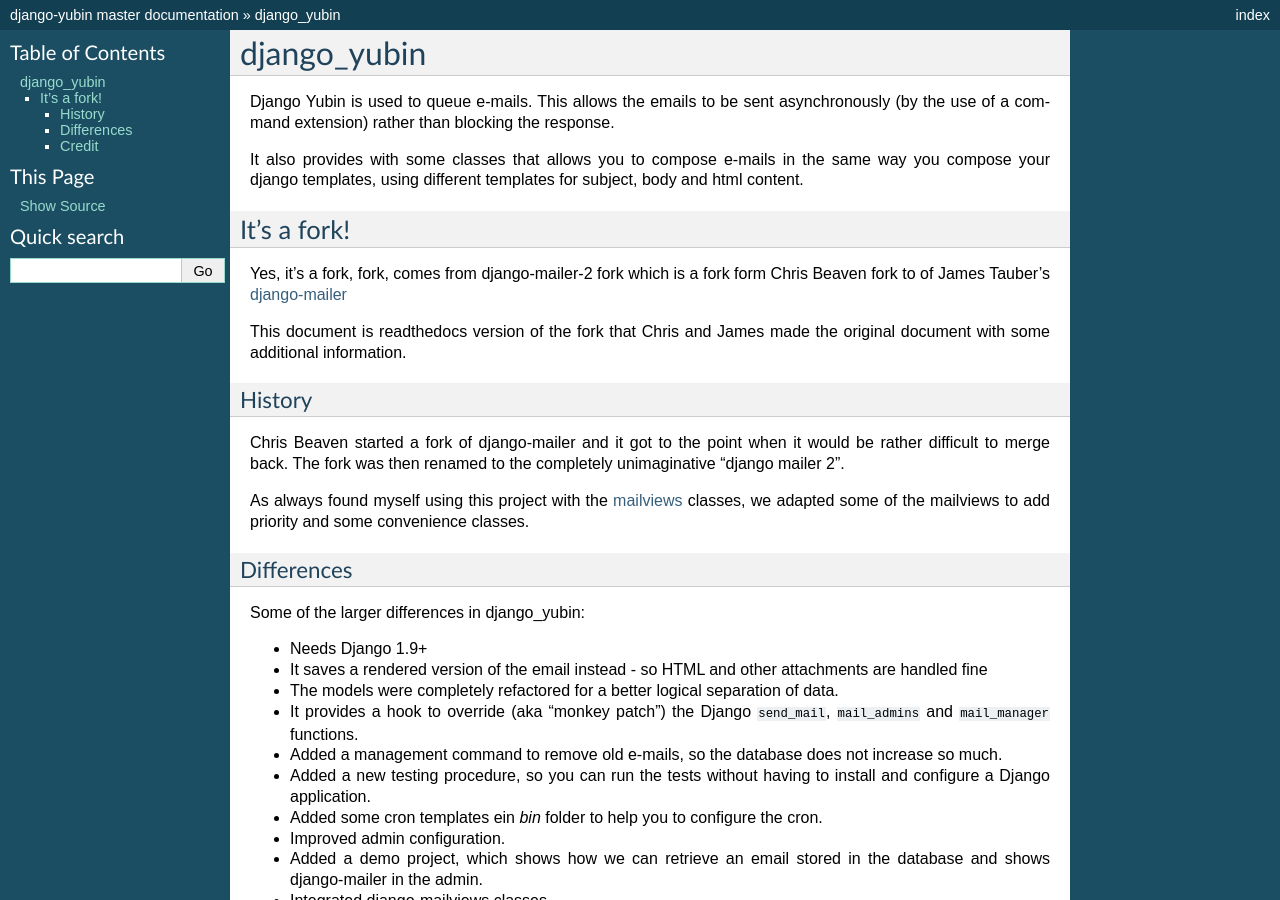
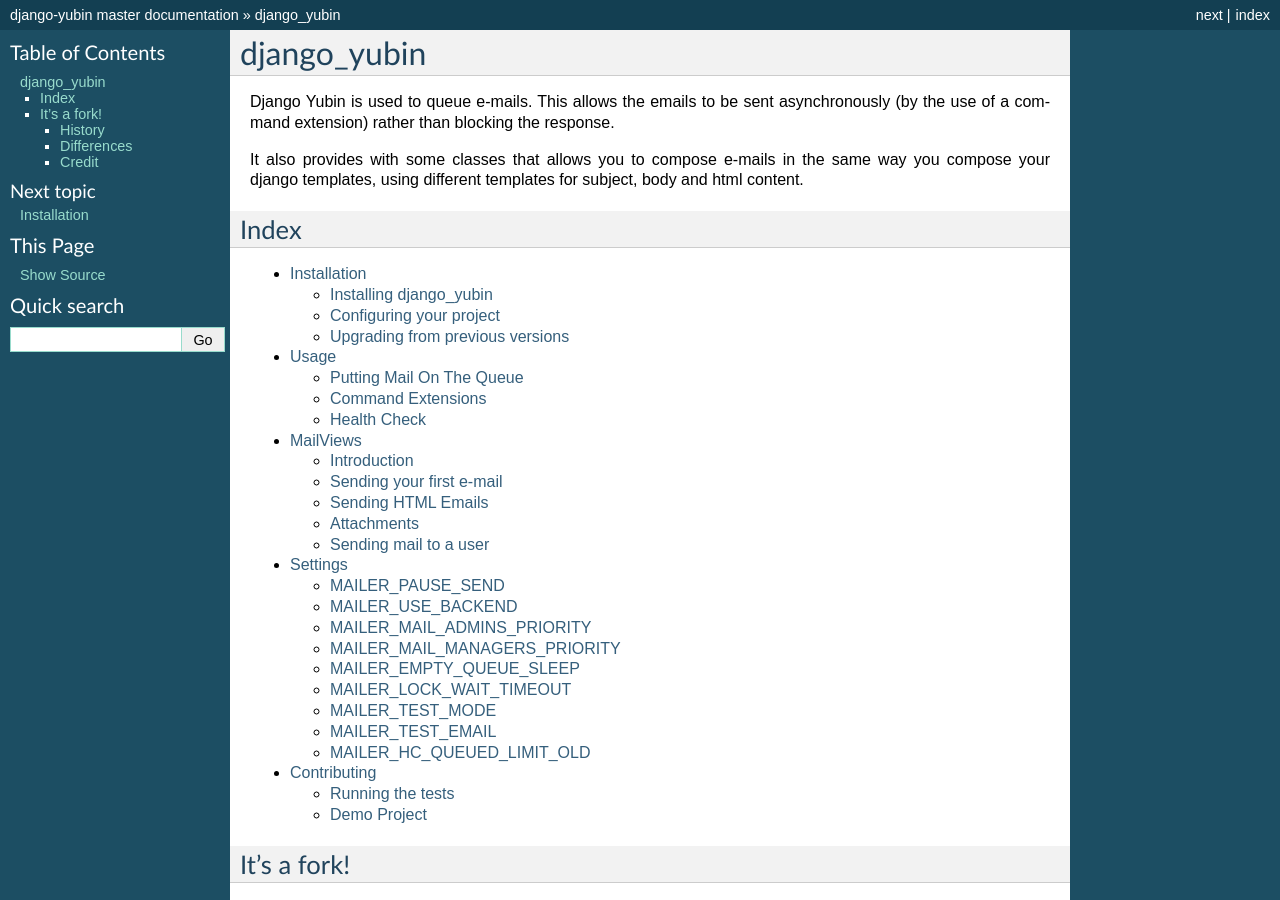
Before and after one commit to APSL/django-yubin, a Sphinx documentation site: the page built from docs/index.rst, in a window 1280 px wide and 900 px high. Built offline with Sphinx 7.4.7, drawn with Linux system fonts in a browser that asks for light colours.

Commit message:
Toctree added again and setup long description replaced by readme

```diff
--- a/docs/index.rst
+++ b/docs/index.rst
@@ -8,6 +8,17 @@ response.
 
 It also provides with some classes that allows you to compose e-mails in the same way you compose your django
 templates, using different templates for subject, body and html content.
+
+Index
+=====
+
+.. toctree::
+
+    install
+    queue
+    mailviews
+    settings
+    contributing
 
 
 It's a fork!
--- a/setup.py
+++ b/setup.py
@@ -17,7 +17,7 @@ TEST_REQUIREMENTS = [
 ]
 
 
-with open('docs/index.rst') as docs_index:
+with open('README.rst') as docs_index:
     long_description = docs_index.read()
 
 
```
